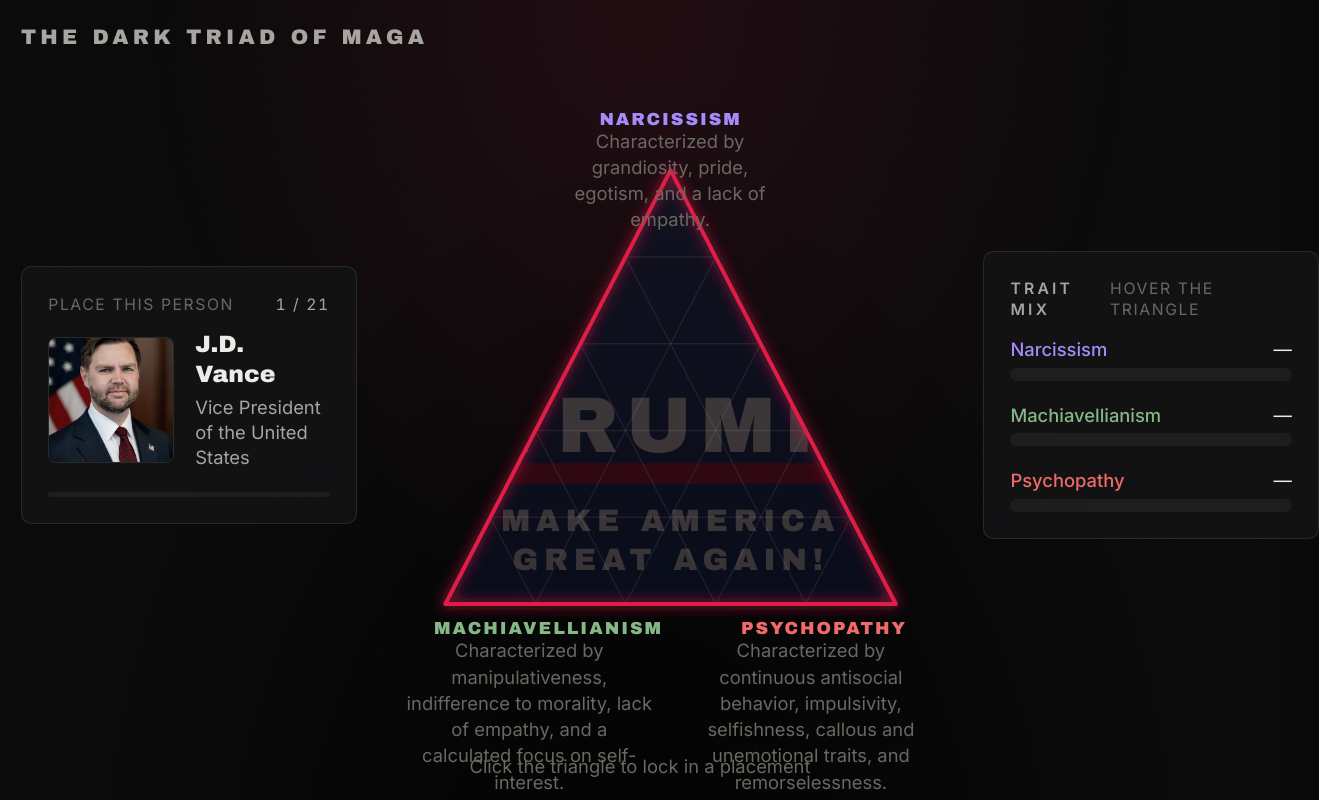
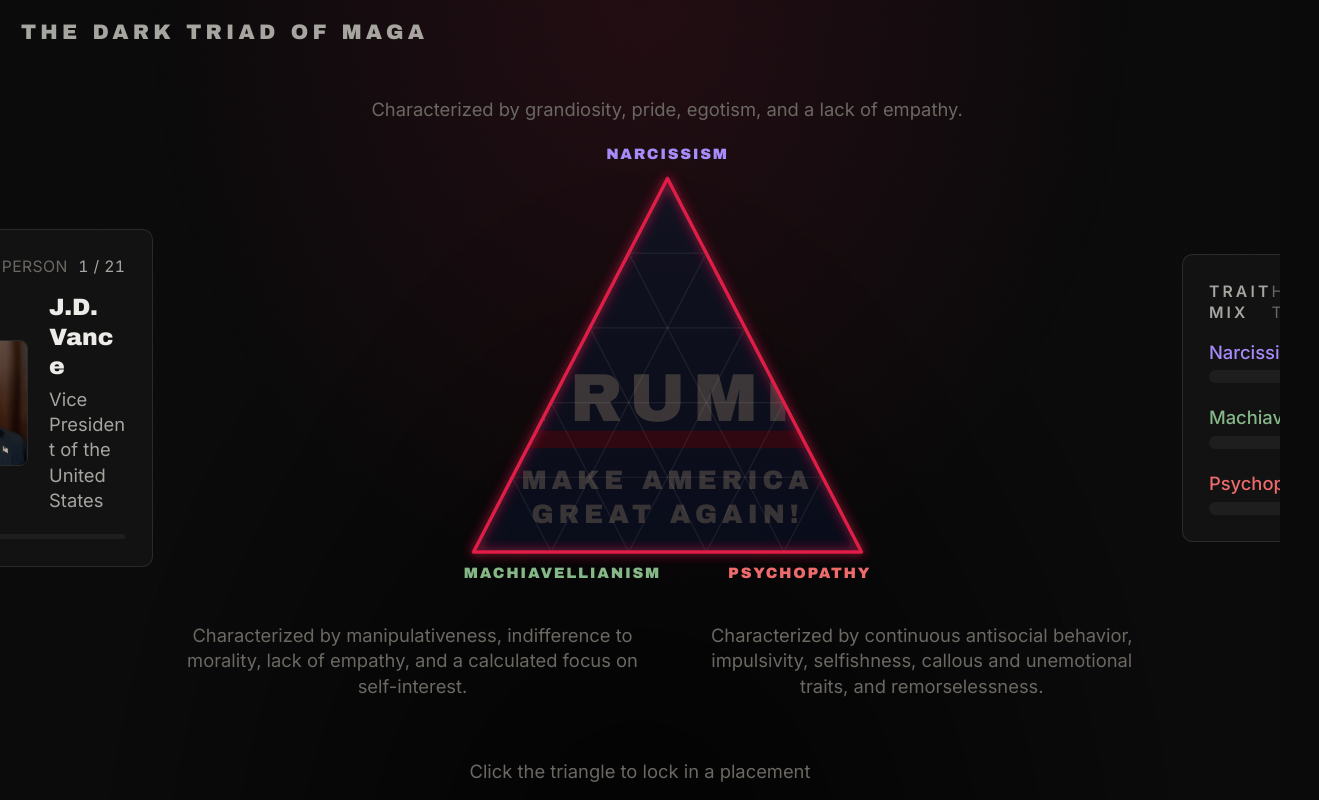
Before and after one commit to skoved/dark-triad-of-maga, a React (Vite) app: page / in a window 1280 px wide. Both pictures are taken after a click on the button "ENTER". Shown: the whole page, 1319 px wide, since content can reach past the window. Built offline with nearby package versions, Linux system fonts and the light colour scheme.

Commit message:
fix scaling issues
fixed ui problems that made the layout of the game seem messy on
smaller screens

```diff
--- a/src/components/PersonPrompt.tsx
+++ b/src/components/PersonPrompt.tsx
@@ -10,10 +10,10 @@ export function PersonPrompt({
   total: number;
 }) {
   return (
-    <div className="w-full rounded-lg border border-white/10 bg-surface/80 p-5">
-      <div className="mb-3 flex items-center justify-between text-xs uppercase tracking-widest text-faint">
-        <span>Place this person</span>
-        <span className="tabular-nums text-ash">
+    <div className="w-full rounded-lg border border-white/10 bg-surface/80 p-4 sm:p-5">
+      <div className="mb-3 flex items-center justify-between gap-2 text-xs uppercase tracking-wide text-faint">
+        <span className="min-w-0 truncate">Place this person</span>
+        <span className="shrink-0 whitespace-nowrap tabular-nums text-ash">
           {index + 1} / {total}
         </span>
       </div>
@@ -22,13 +22,13 @@ export function PersonPrompt({
         <img
           src={photoUrl(official.photo)}
           alt={official.name}
-          className="h-24 w-24 shrink-0 rounded-md border border-white/10 object-cover grayscale-[35%]"
+          className="h-20 w-20 shrink-0 rounded-md border border-white/10 object-cover grayscale-[35%] sm:h-24 sm:w-24"
         />
         <div className="min-w-0">
-          <div className="font-display text-lg leading-tight text-bone">
+          <div className="font-display text-lg leading-tight text-bone break-words">
             {official.name}
           </div>
-          <div className="mt-1 text-sm leading-snug text-ash">
+          <div className="mt-1 break-words text-sm leading-snug text-ash">
             {official.position}
           </div>
         </div>
--- a/src/components/PlayScreen.tsx
+++ b/src/components/PlayScreen.tsx
@@ -1,5 +1,5 @@
 import { useRef, useState } from 'react';
-import type { Bary } from '../lib/barycentric';
+import { TRAIT_DEFINITION, type Bary } from '../lib/barycentric';
 import type { Official } from '../data/officials';
 import type { PlacedOfficial } from '../hooks/useGameState';
 import { PersonPrompt } from './PersonPrompt';
@@ -23,28 +23,32 @@ export function PlayScreen({
   const leftPanelRef = useRef<HTMLDivElement>(null);
   const rightPanelRef = useRef<HTMLDivElement>(null);
 
+  const defClass = 'text-center text-sm leading-snug text-faint';
+
   return (
-    <div className="flex min-h-dvh flex-col px-4 py-4">
-      <header className="mx-auto w-full max-w-[1800px]">
+    <div className="flex min-h-dvh flex-col px-4 py-3 lg:h-dvh lg:overflow-hidden">
+      <header className="mx-auto w-full max-w-[1800px] shrink-0">
         <span className="font-display text-base uppercase tracking-[0.2em] text-ash">
           The Dark Triad of MAGA
         </span>
       </header>
 
-      <div className="flex flex-1 items-center justify-center">
-        <div className="grid w-full max-w-[1800px] grid-cols-1 items-center justify-items-center gap-6 lg:grid-cols-[minmax(16rem,1fr)_auto_minmax(16rem,1fr)]">
+      <div className="flex min-h-0 flex-1 flex-col items-center justify-center gap-6 py-1 lg:flex-row">
         <div
           ref={leftPanelRef}
-            className="order-2 w-full max-w-[26rem] lg:order-1 lg:justify-self-end"
+          className="order-2 w-full max-w-[26rem] lg:order-1 lg:flex-1"
         >
           <PersonPrompt official={official} index={index} total={total} />
         </div>
 
-          <div className="order-1 aspect-square w-[min(92vw,64dvh)] lg:order-2 lg:w-[min(82dvh,44vw)]">
+        {/* board with each trait's definition glued to the matching edge */}
+        <div className="order-1 flex shrink-0 flex-col items-center gap-1.5 lg:order-2">
+          <p className={`${defClass} max-w-[36rem]`}>{TRAIT_DEFINITION.n}</p>
+
+          <div className="aspect-square w-[min(90vw,58dvh)] lg:w-[min(44vw,calc(100dvh-15rem))]">
             <TriangleBoard
               placed={placed}
               interactive
-              showDefinitions
               avoidLeftRef={leftPanelRef}
               avoidRightRef={rightPanelRef}
               onHoverBary={setHoverBary}
@@ -55,16 +59,21 @@ export function PlayScreen({
             />
           </div>
 
+          <div className="grid w-full max-w-[46rem] grid-cols-1 gap-x-10 lg:grid-cols-2">
+            <p className={defClass}>{TRAIT_DEFINITION.m}</p>
+            <p className={defClass}>{TRAIT_DEFINITION.p}</p>
+          </div>
+        </div>
+
         <div
           ref={rightPanelRef}
-            className="order-3 w-full max-w-[26rem] lg:justify-self-start"
+          className="order-3 w-full max-w-[26rem] lg:flex-1"
         >
           <TraitReadout bary={hoverBary} />
         </div>
       </div>
-      </div>
 
-      <p className="mt-3 text-center text-sm text-faint">
+      <p className="mt-2 shrink-0 text-center text-sm text-faint">
         Click the triangle to lock in a placement
       </p>
     </div>
--- a/src/components/TriangleBoard.tsx
+++ b/src/components/TriangleBoard.tsx
@@ -16,7 +16,6 @@ import {
   C,
   CENTROID,
   TRIANGLE_POINTS,
-  TRAIT_DEFINITION,
   fromBarycentric,
   isInside,
   normalizeBary,
@@ -50,7 +49,6 @@ type Props = {
   placed: PlacedOfficial[];
   interactive?: boolean;
   showAllNames?: boolean;
-  showDefinitions?: boolean;
   /** Panels the hover callout must never cover; it dodges above/below them. */
   avoidLeftRef?: RefObject<HTMLElement | null>;
   avoidRightRef?: RefObject<HTMLElement | null>;
@@ -101,7 +99,6 @@ export const TriangleBoard = forwardRef<HTMLDivElement, Props>(function Triangle
     placed,
     interactive = false,
     showAllNames = false,
-    showDefinitions = false,
     avoidLeftRef,
     avoidRightRef,
     onHoverBary,
@@ -472,19 +469,6 @@ export const TriangleBoard = forwardRef<HTMLDivElement, Props>(function Triangle
         </div>
       )}
 
-      {showDefinitions && (
-        <>
-          <p className="pointer-events-none absolute left-1/2 top-[2.5%] w-[38%] -translate-x-1/2 text-center text-sm text-faint">
-            {TRAIT_DEFINITION.n}
-          </p>
-          <p className="pointer-events-none absolute left-[25%] top-[93%] w-[44%] -translate-x-1/2 text-center text-sm text-faint">
-            {TRAIT_DEFINITION.m}
-          </p>
-          <p className="pointer-events-none absolute left-[75%] top-[93%] w-[44%] -translate-x-1/2 text-center text-sm text-faint">
-            {TRAIT_DEFINITION.p}
-          </p>
-        </>
-      )}
     </div>
   );
 });
@@ -530,7 +514,7 @@ function CornerLabel({
 }) {
   const anchor =
     align === 'top' ? 'middle' : align === 'bottom-left' ? 'start' : 'end';
-  const dy = align === 'top' ? -8 : 5.4;
+  const dy = align === 'top' ? -4 : 5.4;
   const dx = align === 'bottom-left' ? -2 : align === 'bottom-right' ? 2 : 0;
   return (
     <text
```
Lines whose indentation alone changed are shown as unchanged.
